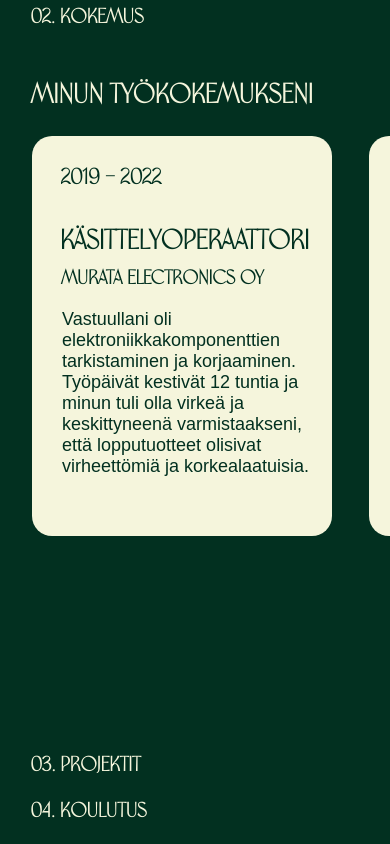
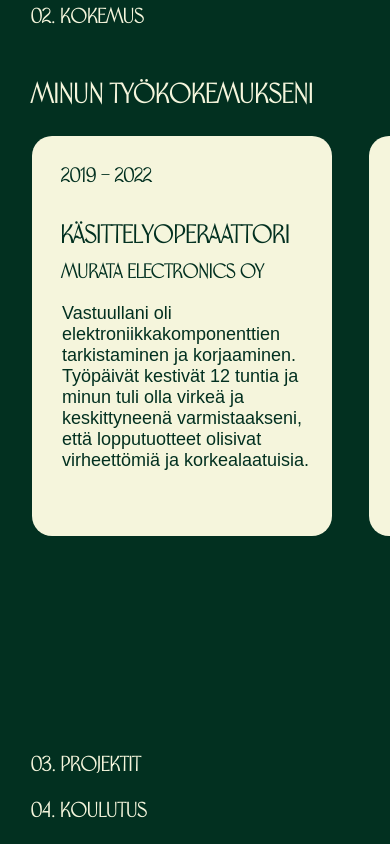
Before and after one commit to Agrinsadon/agrinsadon, a React (Vite) app: page / in a window 390 px wide. Shown: the part 1450-2294 px from the top of the page. Built offline with nearby package versions, Linux system fonts and the light colour scheme.

Commit message:
Css fixed

```diff
--- a/src/Styles/Experience.css
+++ b/src/Styles/Experience.css
@@ -82,11 +82,11 @@
     }
 
     .box h1 {
-        font-size: 25px;
+        font-size: 23px;
     }
 
     .box h2 {
-        font-size: 20px;
+        font-size: 18px;
         margin-top: 0.5rem;
         margin-bottom: 1rem;
     }
```
